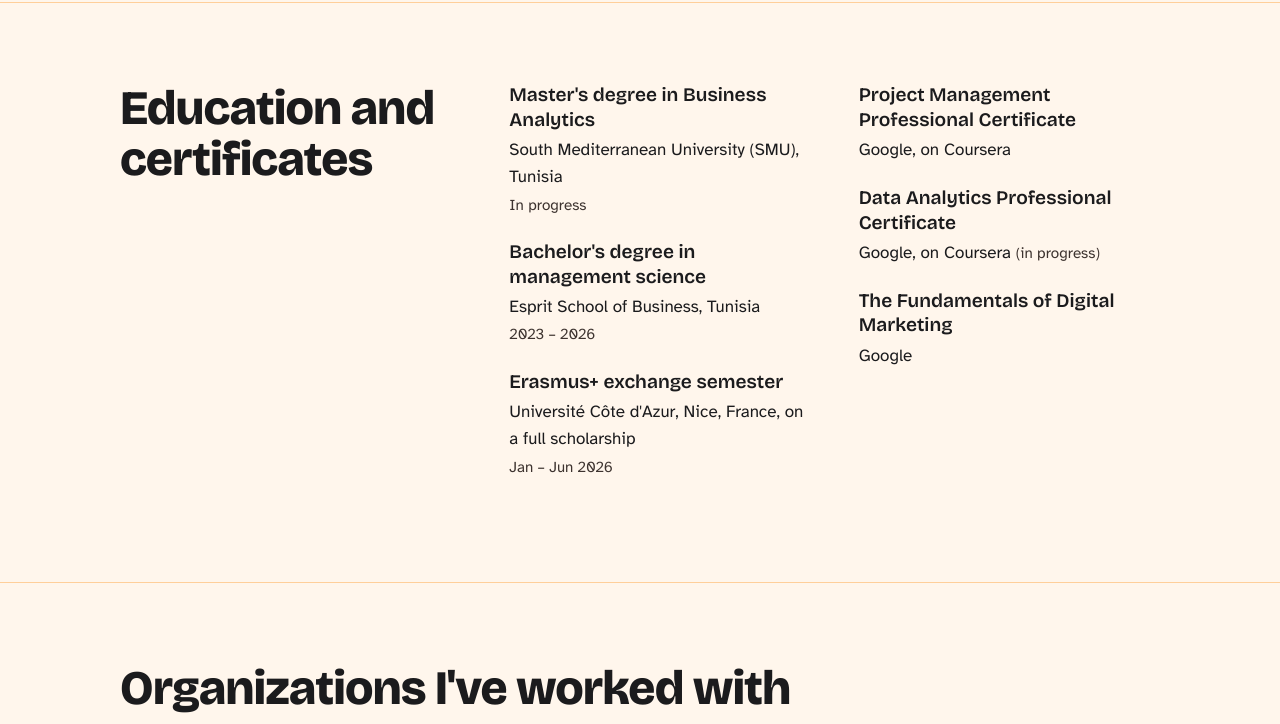
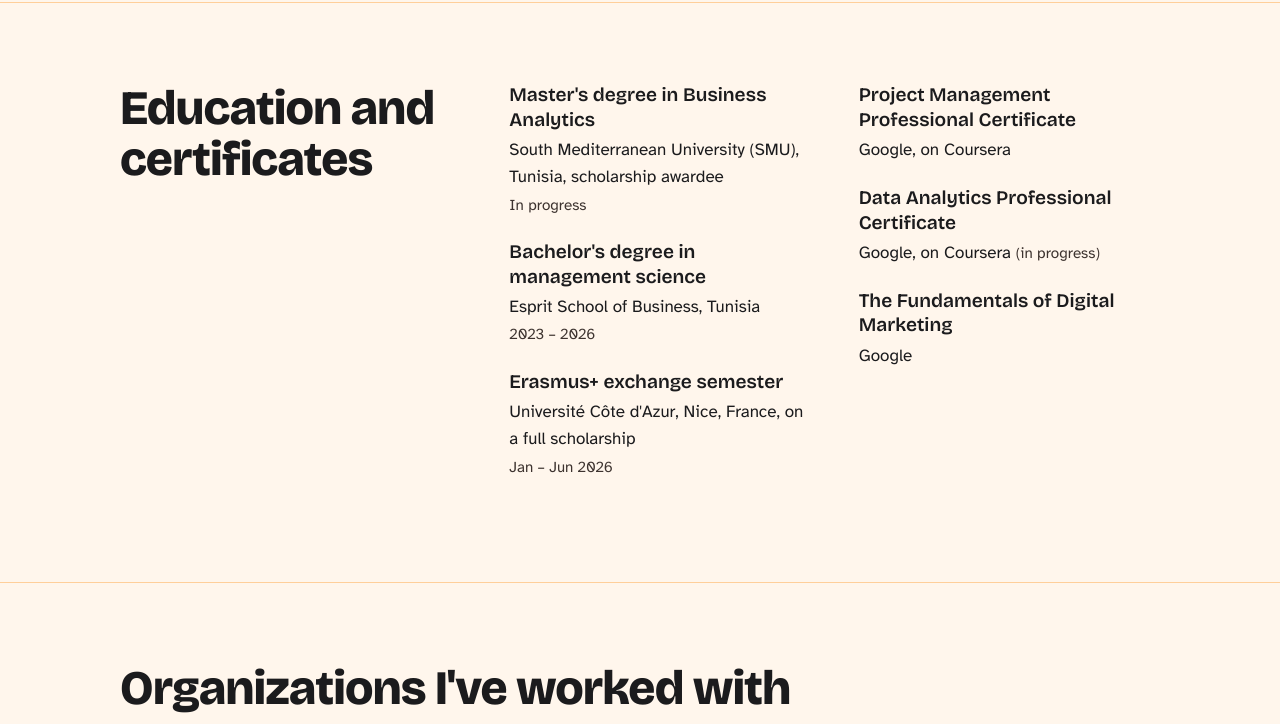
Before and after one commit to Vibing-Melon/Portfolio, a plain HTML site: page index.html in a window 1280 px wide. Shown: the part 3060-3784 px from the top of the page. Drawn offline with nearby package versions, Linux system fonts and the light colour scheme.

Commit message:
Add files via upload

```diff
--- a/index.html
+++ b/index.html
@@ -295,7 +295,7 @@ nav .back{color:var(--ink)}
       <div class="edu">
         <div>
           <h3>Master's degree in Business Analytics</h3>
-          <p>South Mediterranean University (SMU), Tunisia<br><span class="meta">In progress</span></p>
+          <p>South Mediterranean University (SMU), Tunisia, scholarship awardee<br><span class="meta">In progress</span></p>
           <h3>Bachelor's degree in management science</h3>
           <p>Esprit School of Business, Tunisia<br><span class="meta">2023 – 2026</span></p>
           <h3>Erasmus+ exchange semester</h3>
```
